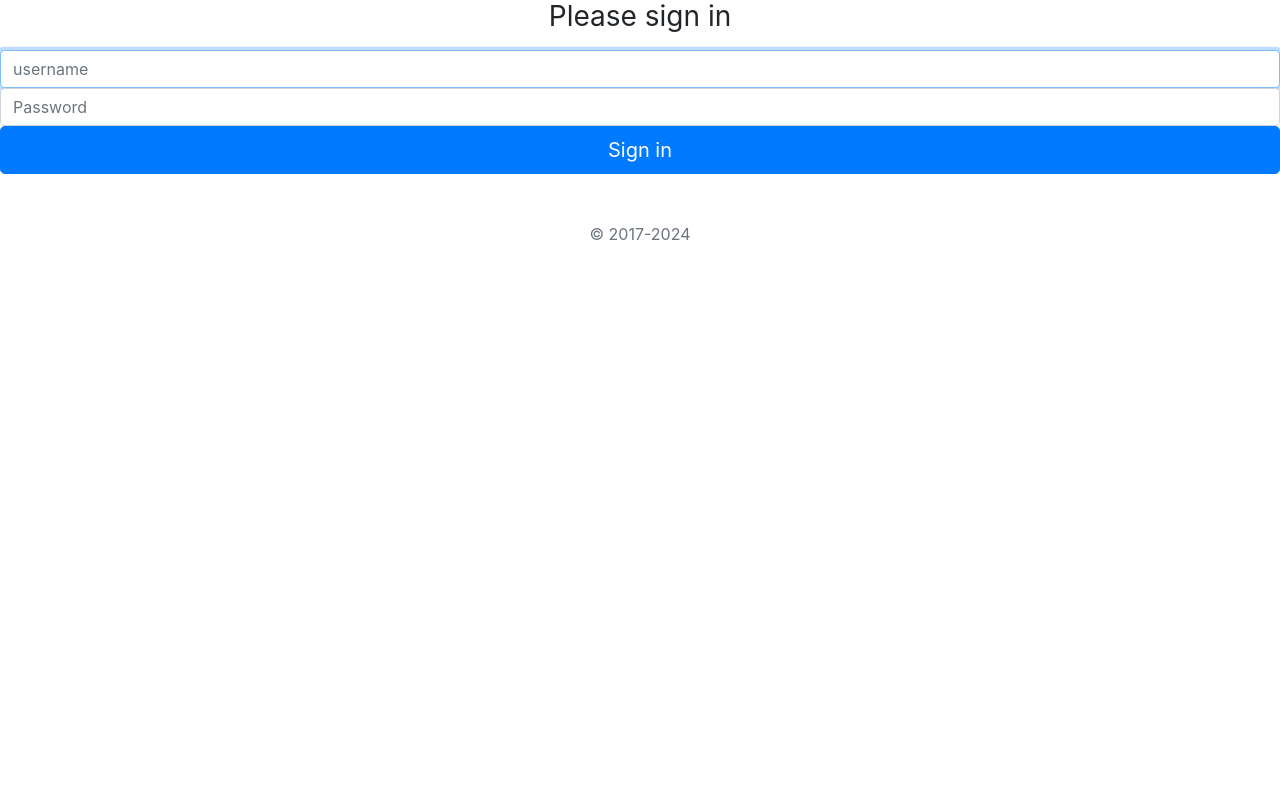
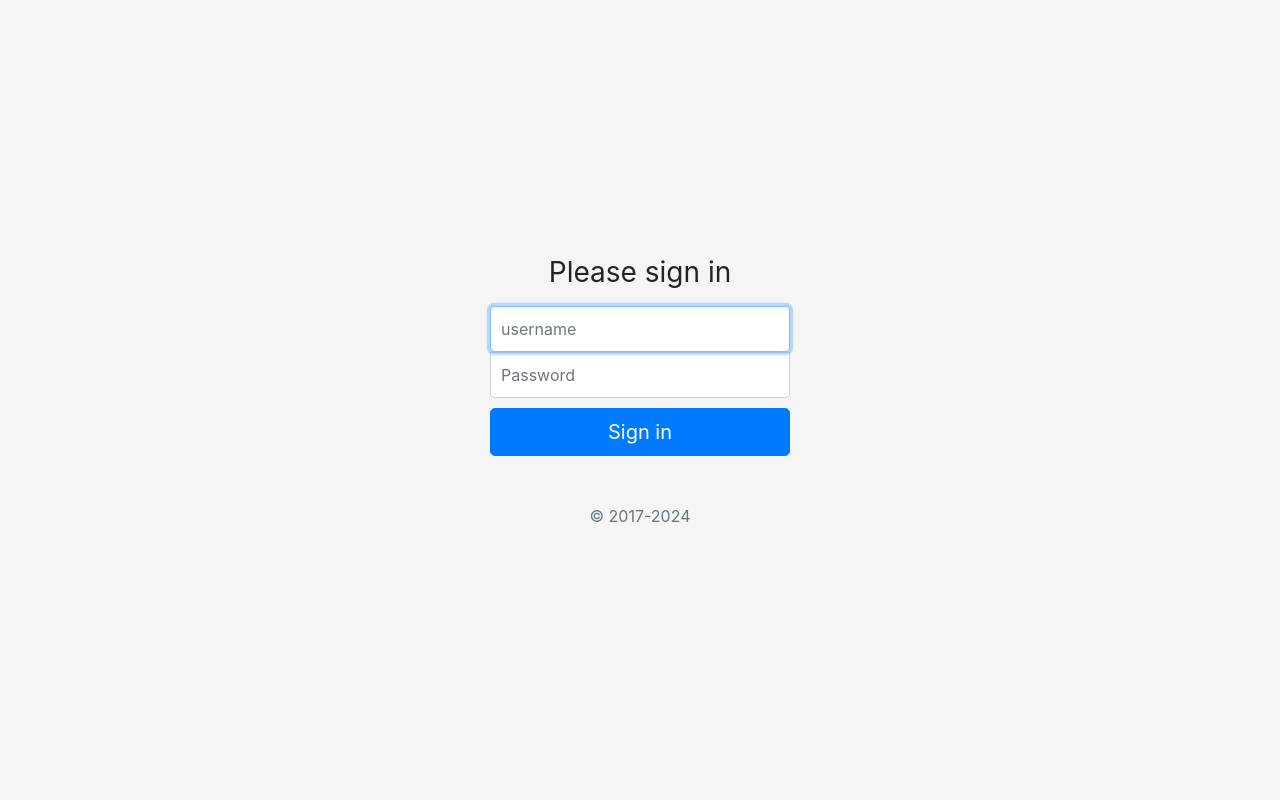
Before and after one commit to 64-HiroByte/django-basic, a Django app: page /signup/ in a window 1280 px wide. Run offline with Django 3.2, Linux system fonts and the light colour scheme.

Commit message:
cssファイルを扱うための設定をし、style.cssファイルを新規作成した

```diff
--- a/boardproject/boardproject/urls.py
+++ b/boardproject/boardproject/urls.py
@@ -22,4 +22,6 @@ from django.conf.urls.static import static
 urlpatterns = [
     path('admin/', admin.site.urls),
     path('', include('boardapp.urls')),
-] + static(settings.MEDIA_URL, document_root=settings.MEDIA_ROOT)
+] \
++ static(settings.MEDIA_URL, document_root=settings.MEDIA_ROOT) \
++ static(settings.STATIC_URL, document_root=settings.STATIC_ROOT)
--- /dev/null
+++ b/boardproject/static/style.css
@@ -0,0 +1,44 @@
+html,
+body {
+    height: 100%;
+}
+
+body {
+    display: -ms-flexbox;
+    display: flex;
+    -ms-flex-align: center;
+    align-items: center;
+    padding-top: 40px;
+    padding-bottom: 40px;
+    background-color: #f5f5f5;
+}
+
+.form-signin {
+    width: 100%;
+    max-width: 330px;
+    padding: 15px;
+    margin: auto;
+}
+.form-signin .checkbox {
+    font-weight: 400;
+}
+.form-signin .form-control {
+    position: relative;
+    box-sizing: border-box;
+    height: auto;
+    padding: 10px;
+    font-size: 16px;
+}
+.form-signin .form-control:focus {
+    z-index: 2;
+}
+.form-signin input[type="email"] {
+    margin-bottom: -1px;
+    border-bottom-right-radius: 0;
+    border-bottom-left-radius: 0;
+}
+.form-signin input[type="password"] {
+    margin-bottom: 10px;
+    border-top-left-radius: 0;
+    border-top-right-radius: 0;
+}
--- a/boardproject/templates/base.html
+++ b/boardproject/templates/base.html
@@ -7,6 +7,11 @@
 
     <!-- Bootstrap CSS -->
     <link rel="stylesheet" href="https://cdn.jsdelivr.net/npm/bootstrap@4.6.2/dist/css/bootstrap.min.css" integrity="sha384-xOolHFLEh07PJGoPkLv1IbcEPTNtaed2xpHsD9ESMhqIYd0nLMwNLD69Npy4HI+N" crossorigin="anonymous">
+
+
+    {% block customcss %}
+    {% endblock customcss %}
+
 
     <title>Hello, world!</title>
 </head>
--- a/boardproject/templates/signup.html
+++ b/boardproject/templates/signup.html
@@ -1,4 +1,10 @@
 {% extends 'base.html' %}
+{% load static %}
+
+
+{% block customcss %}
+<link href="{% static 'style.css' %}" rel="stylesheet">
+{% endblock customcss %}
 
 
 {% block content %}
```
Also changed, not shown: boardproject/boardproject/settings.py (+9 -5 lines).
